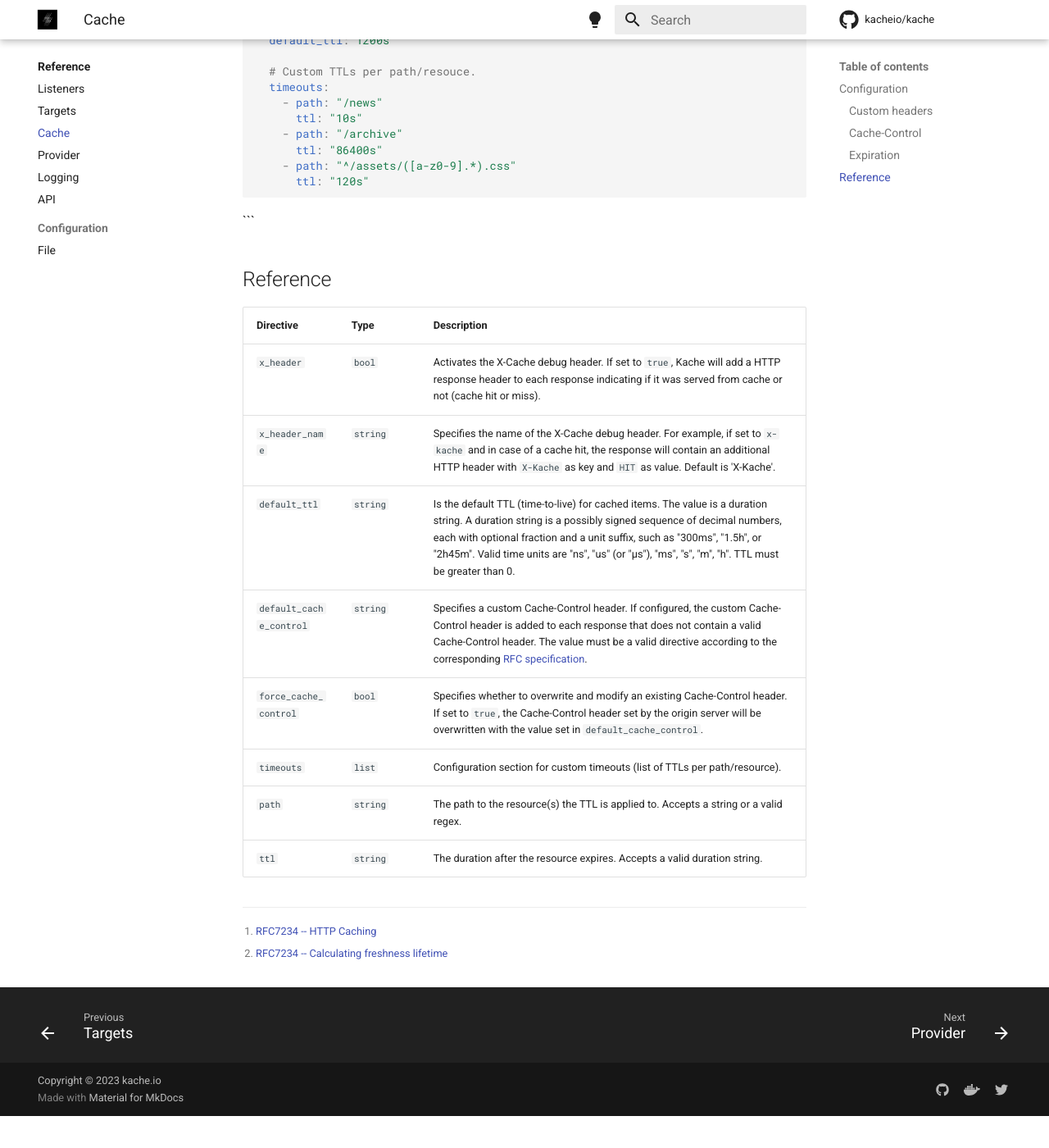
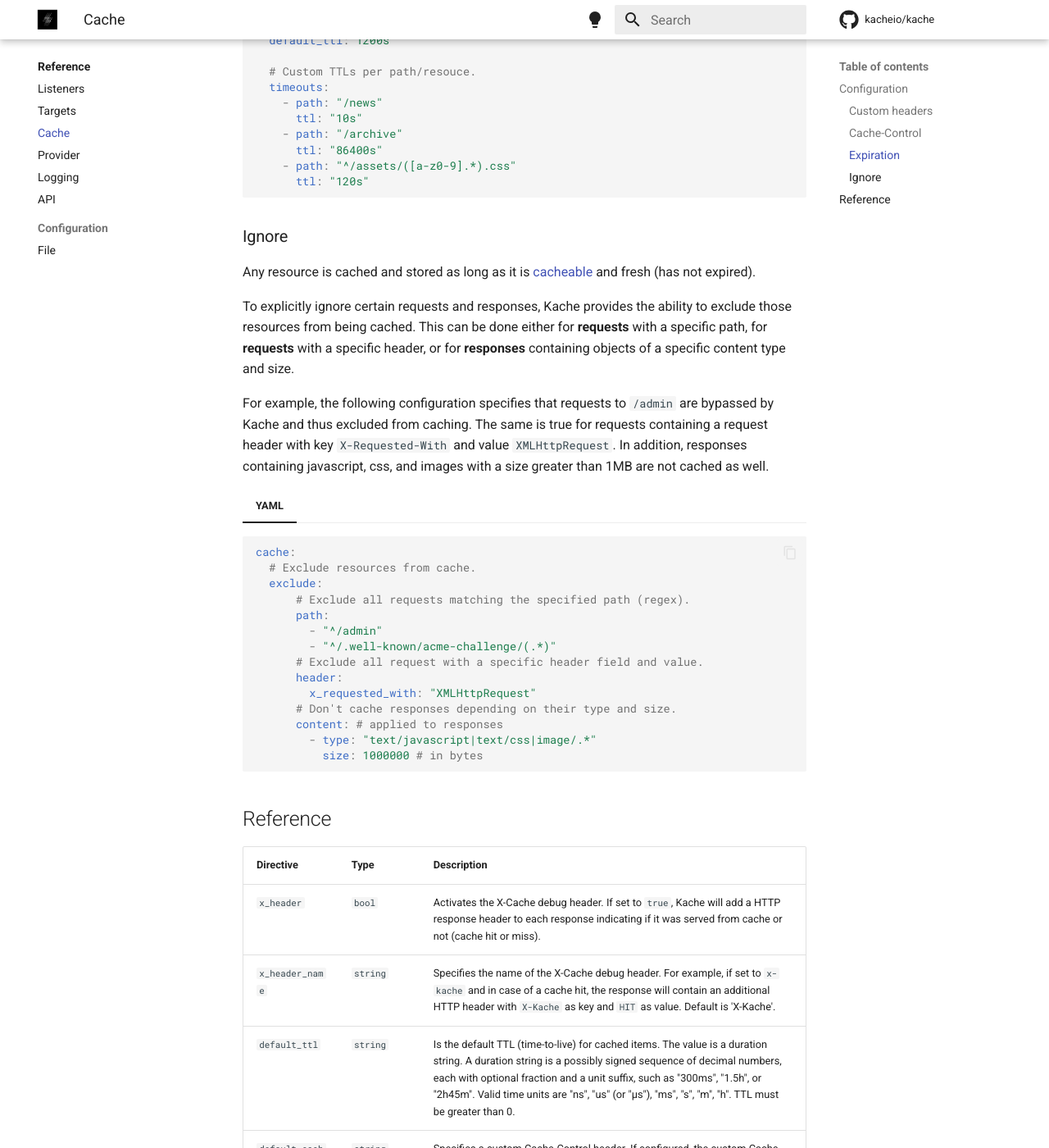
Before and after one commit to kacheio/docs, an MkDocs documentation site: the page built from docs/reference/cache.md, in a window 1280 px wide and 1400 px high, scrolled down 2840 px. Shown: the whole window at 82% size. Built offline with MkDocs 1.6.1 and Material for MkDocs 9.7.7, drawn with Linux system fonts in a browser that asks for light colours; comment, search, counter and statistics services are not loaded; before the commit the page ends 4201 px from its top, so only the background shows below that; some of the changed text lies outside the part shown.

Commit message:
Add cache exclude reference (#32)

````diff
--- a/docs/reference/cache.md
+++ b/docs/reference/cache.md
@@ -80,6 +80,30 @@
         ttl: "120s"
   ```
 
+### Ignore
+
+Any resource is cached and stored as long as it is [cacheable](#http-cache) and fresh (has not expired).
+
+To explicitly ignore certain requests and responses, Kache provides the ability to exclude those resources from being cached. This can be done either for __requests__ with a specific path, for __requests__ with a specific header, or for __responses__ containing objects of a specific content type and size.
+
+For example, the following configuration specifies that requests to `/admin` are bypassed by Kache and thus excluded from caching. The same is true for requests containing a request header with key `X-Requested-With` and value `XMLHttpRequest`. In addition, responses containing javascript, css, and images with a size greater than 1MB are not cached as well.
+
+=== "YAML"
+  ```yaml
+  cache:
+    # Exclude resources from cache.
+    exclude:
+        # Exclude all requests matching the specified path (regex).
+        path:
+          - "^/admin"
+          - "^/.well-known/acme-challenge/(.*)"
+        # Exclude all request with a specific header field and value.
+        header:
+          x_requested_with: "XMLHttpRequest"
+        # Don't cache responses depending on their type and size.
+        content: # applied to responses
+          - type: "text/javascript|text/css|image/.*"
+            size: 1000000 # in bytes
   ```
 
 ## Reference
@@ -94,6 +118,12 @@
 | `timeouts`                | `list`      | Configuration section for custom timeouts (list of TTLs per path/resource). |
 | `path`                    | `string`    | The path to the resource(s) the TTL is applied to. Accepts a string or a valid regex. |
 | `ttl`                     | `string`    | The duration after the resource expires. Accepts a valid duration string. |
+| `excluded`                | `list`      | Configuration section for resources excluded from cache. |
+| `path`                    | `string`    | The path the TTL is applied to. Accepts a string or valid regex. |
+| `header`                  | `string`    | Headers to be ignored by the cache. Header name must be specified by words separated by underscores. E.g. to match the canonical header name X-Requested-With, the corresponding value must be `x_requested_with`. |
+| `content`                 | `list`      | Configuration section containing the content ignored by the cache. List of type and size (size is optional). |
+| `type`                    | `string`    | Type is the content type to be ignored by the cache. Accepts a string or a valid regex. See [here](https://www.iana.org/assignments/media-types/media-types.xhtml) for an up-to-date and complete list of media types. |
+| `size`                    | `int`       | Size is the max content size in bytes. For every matching content type in `type`, resources that exceed the specified size are not cached. |
 
 [^1]:
     [RFC7234 -- HTTP Caching](https://httpwg.org/specs/rfc7234)
````
